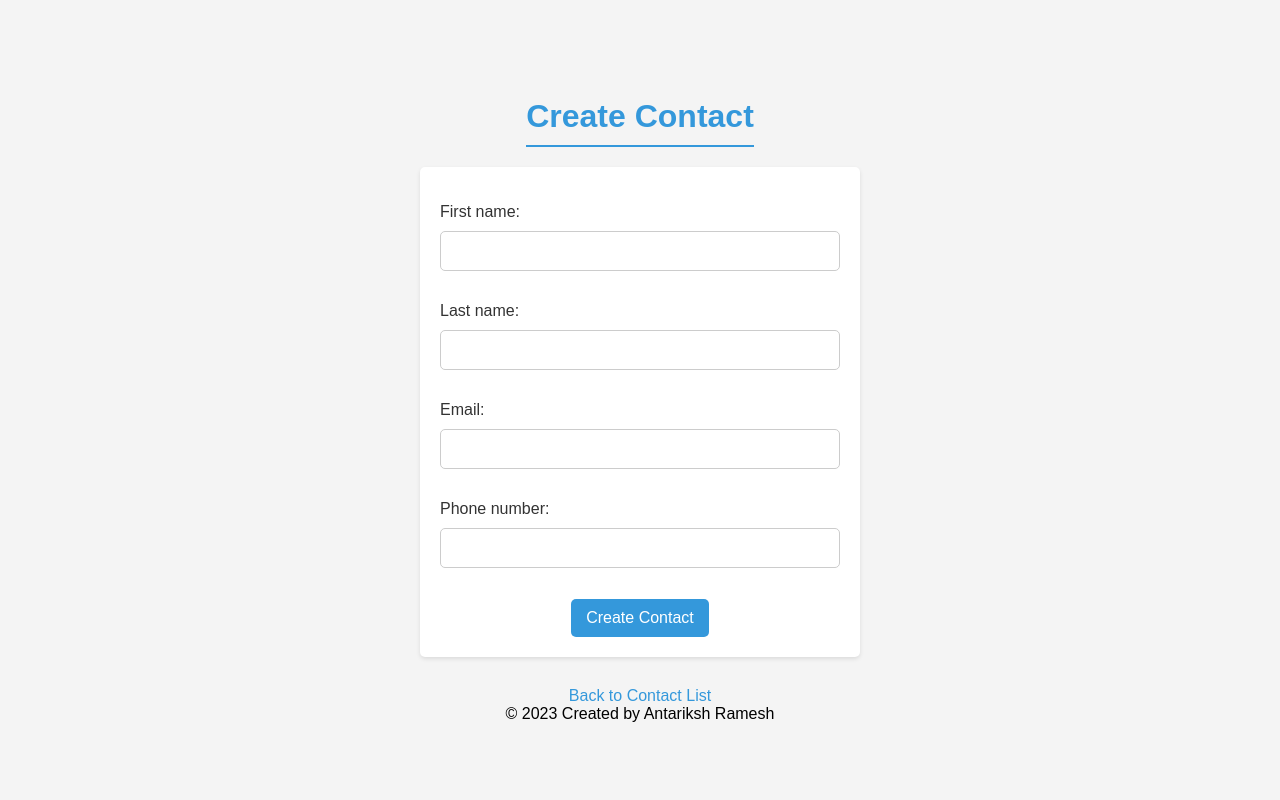
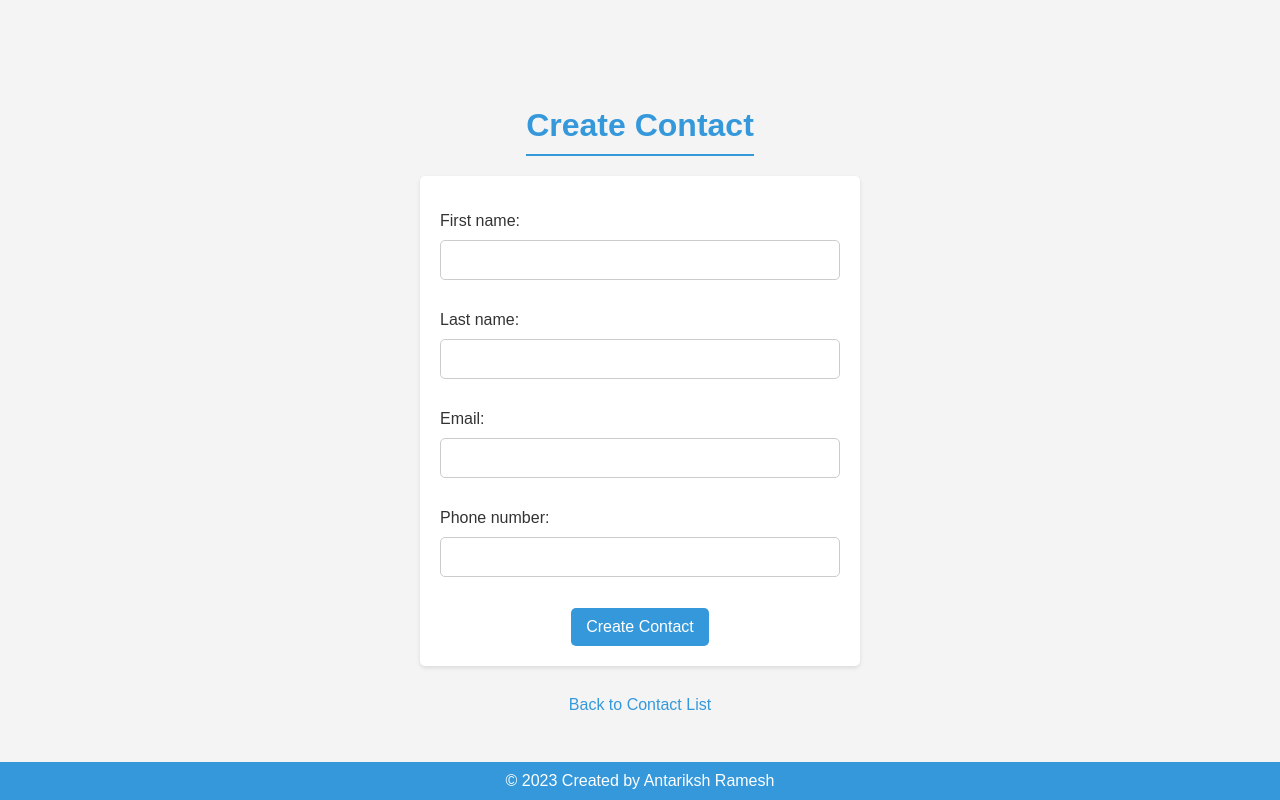
Before and after one commit to Antariksh-Ramesh/Antariksh_Ramesh, a Django app: page /contacts/create/ in a window 1280 px wide. Run offline with Django 5.2, Linux system fonts and the light colour scheme.

Commit message:
contact_detail design

```diff
--- a/Contact_details/Templates/Contact_details/contact_create.html
+++ b/Contact_details/Templates/Contact_details/contact_create.html
@@ -11,7 +11,7 @@
             flex-direction: column;
             align-items: center;
             justify-content: center;
-            height: 100vh;
+            min-height: 100vh;
             margin: 0;
         }
 
@@ -75,6 +75,16 @@
         a:hover {
             text-decoration: underline;
         }
+
+        footer {
+            width: 100%;
+            text-align: center;
+            padding: 10px;
+            background-color: #3498db;
+            color: #fff;
+            position: fixed;
+            bottom: 0;
+        }
     </style>
 </head>
 <body>
--- a/Contact_details/Templates/Contact_details/contact_detail.html
+++ b/Contact_details/Templates/Contact_details/contact_detail.html
@@ -1,4 +1,3 @@
-<!-- templates/Contact_details/contact_detail.html -->
 <!DOCTYPE html>
 <html lang="en">
 <head>
```
Also changed, not shown: db.sqlite3.
